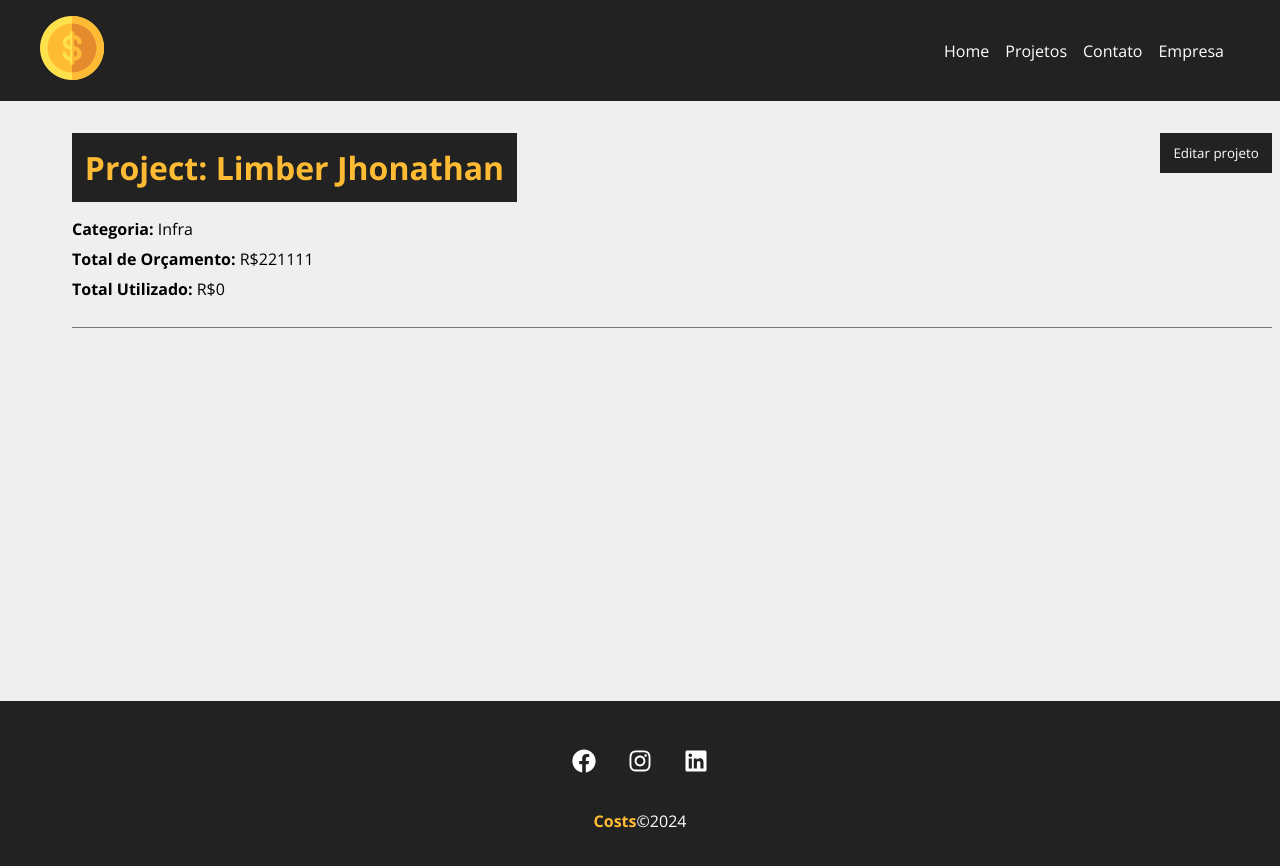
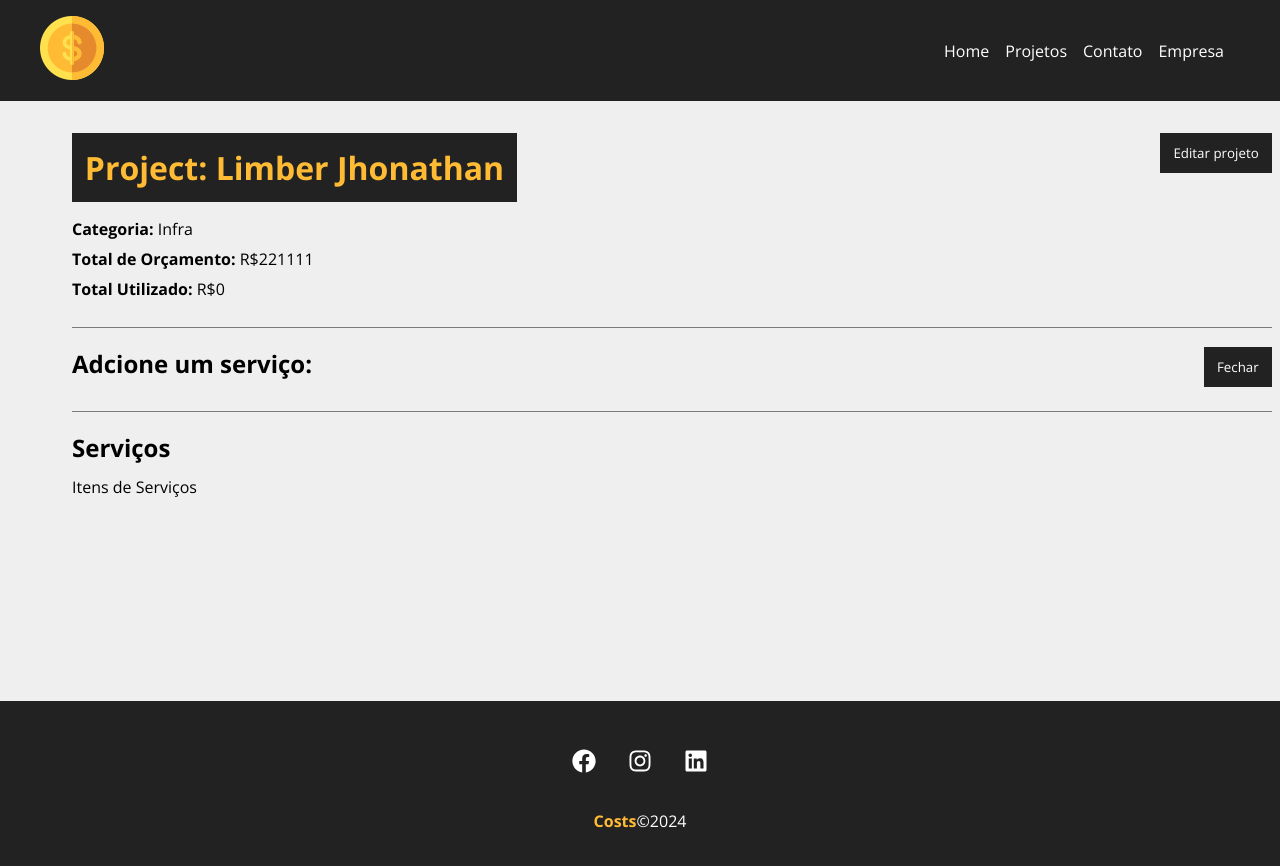
Before and after one commit to limberjhonathan/projeto-react, a React (Create React App) app: page /project/00a2 in a window 1280 px wide. Shown: the top 866 px of the page. Built offline with nearby package versions, Linux system fonts and the light colour scheme; data requests are answered from the project's data file.

Commit message:
inserção de service

```diff
--- a/db.json
+++ b/db.json
@@ -14,7 +14,7 @@
     {
       "id": "3fc2",
       "name": "Limber",
-      "budget": "121222",
+      "budget": "777777",
       "category": {
         "id": "2",
         "name": "Dsenvolvimento"
--- a/src/components/pages/Project.js
+++ b/src/components/pages/Project.js
@@ -12,6 +12,7 @@
 
     const [project, setProject] = useState([])
     const [showProjectForm, setShowProjectForm] = useState(false)
+    const [showServiceForm, setShowServiceForm] = useState(false)
     const [message, setMessage] = useState()
     const [type, setType] = useState()
 
@@ -32,6 +33,7 @@
     }, [id]);
 
     function editPost(project) {
+        setMessage('')
         if(project.budget < project.cost){
             setMessage('O orçamento não pode ser menor que o custo do projeto!')
             setType('error')
@@ -57,6 +59,10 @@
 
     function toggleProjectForm() {
         setShowProjectForm(!showProjectForm)
+    }
+
+    function toggleServiceForm() {
+        setShowServiceForm(!showServiceForm)
     }
 
     return (
@@ -91,6 +97,19 @@
                             </div>
                         )}
                     </div>
+                    <div className={styles.service_form_container}>
+                        <h2>Adcione um serviço:</h2>
+                        <button className={styles.btn} onClick={toggleServiceForm}>
+                            {!toggleServiceForm ? 'Adcionar serviço' : 'Fechar'}
+                        </button>
+                        <div className={styles.project_info}>
+                            {showServiceForm && <div>formulario do serviço</div>}
+                        </div>
+                    </div>
+                    <h2>Serviços</h2>
+                    <Container customClass='start'>
+                        <p>Itens de Serviços</p>
+                    </Container>
                 </Container>
             </div>
         ): (
```
